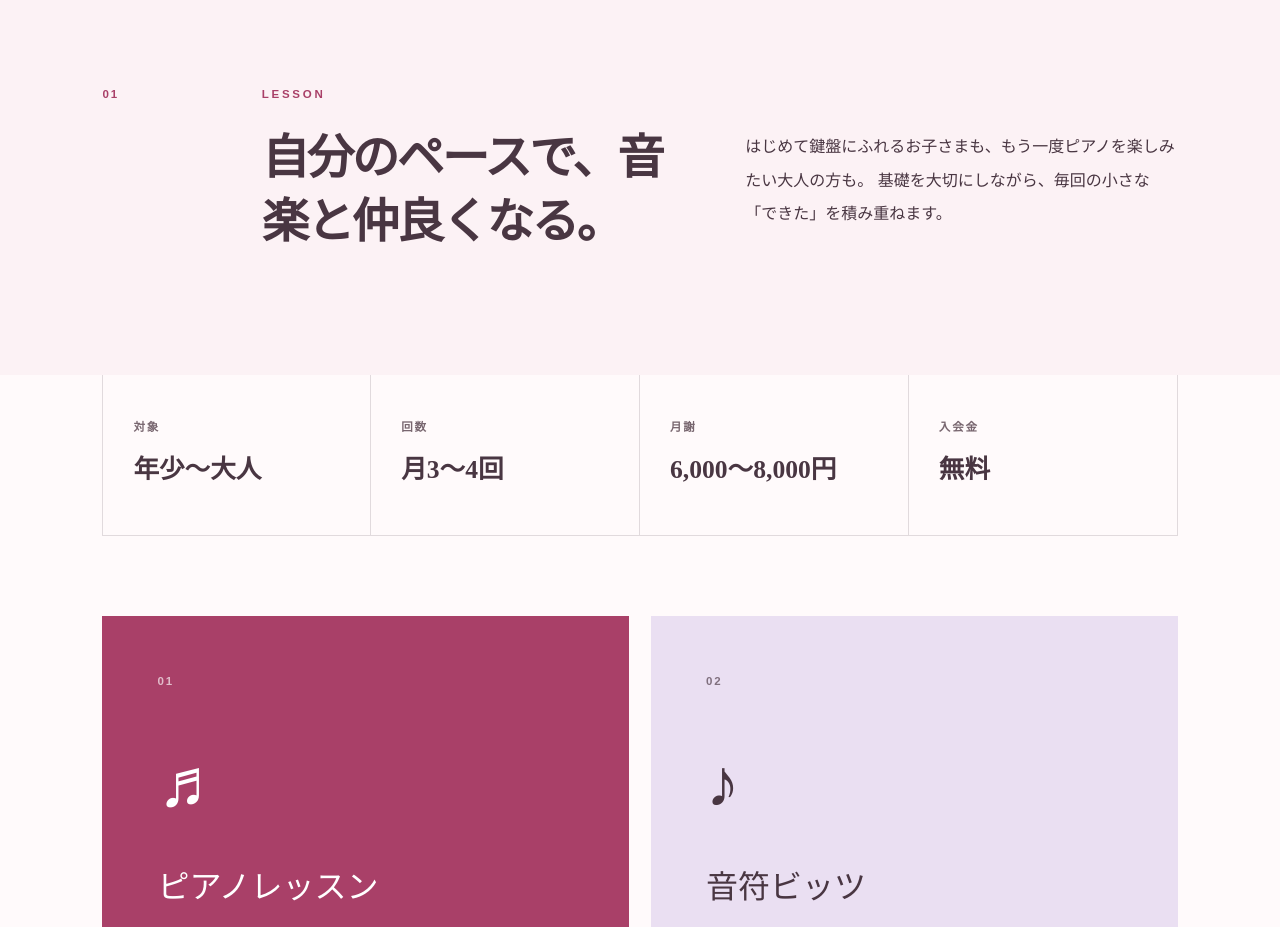
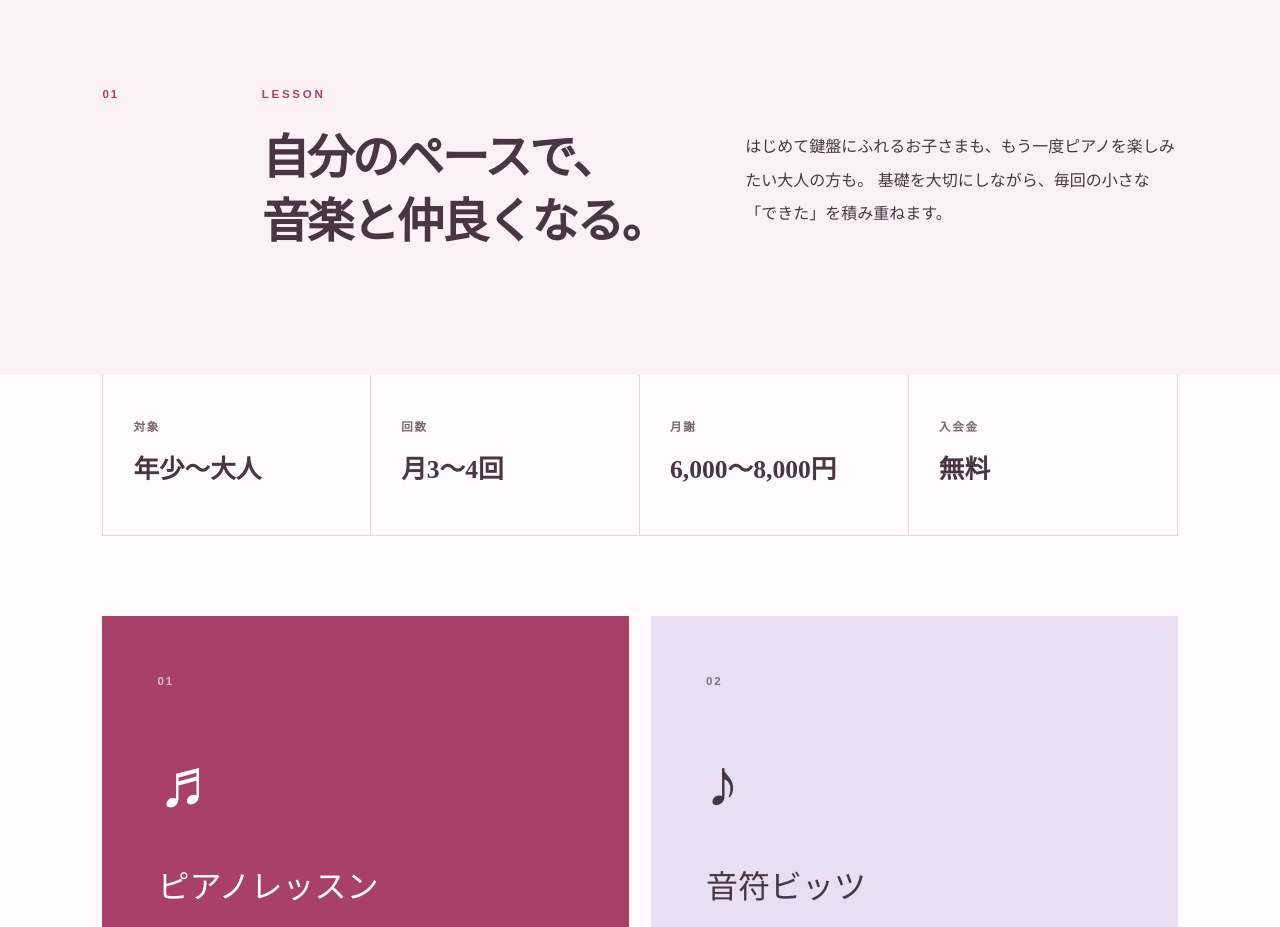
Before and after one commit to ape36soundscape/saruwatari-pianolessonclass-yokohama, a Next.js app: page / in a window 1280 px wide. Shown: the part 840-1767 px from the top of the page. Built offline with nearby package versions, Linux system fonts and the light colour scheme.

Commit message:
Use balanced two-line intro heading on desktop

```diff
--- a/app/globals.css
+++ b/app/globals.css
@@ -175,7 +175,8 @@ nav a:hover {
 }
 
 .intro-heading span {
-  display: inline;
+  display: block;
+  white-space: nowrap;
 }
 
 .hero-lead {
```
